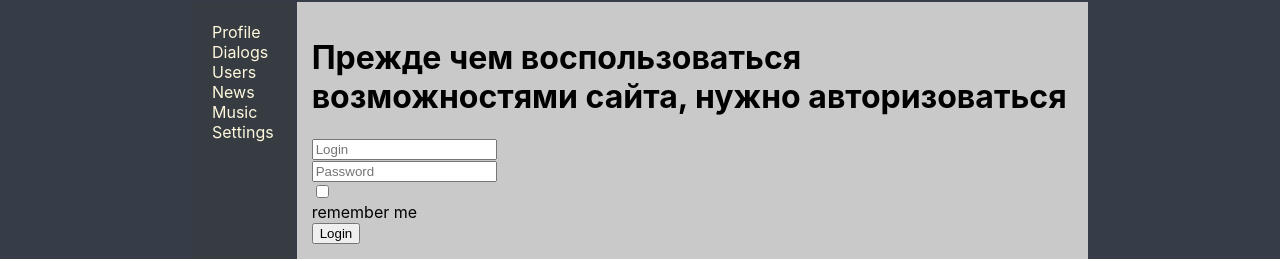
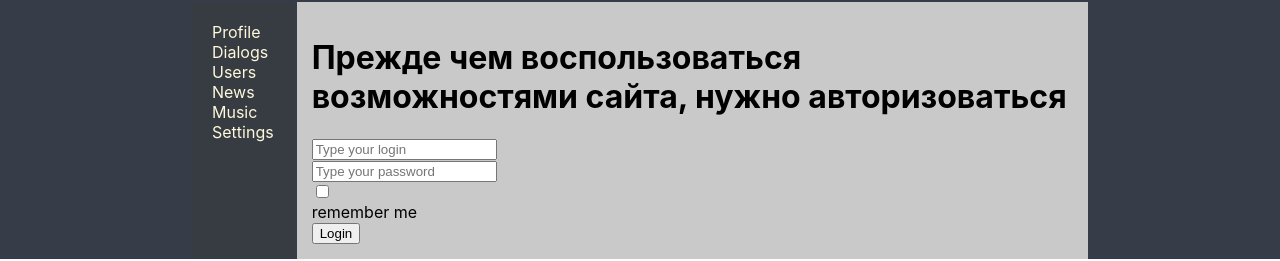
Before and after one commit to kintaB/react-projects, a React (Create React App) app: page /login in a window 1280 px wide. Shown: the part 61-322 px from the top of the page. Built offline with nearby package versions, Linux system fonts and the light colour scheme; no server answers.

Commit message:
rename repo, change placeholders

```diff
--- a/src/components/login/Login.jsx
+++ b/src/components/login/Login.jsx
@@ -9,7 +9,7 @@ const LoginForm = (props) => {
       <form onSubmit={props.handleSubmit}>
         <div>
           <Field
-            placeholder="Login"
+            placeholder="Type your login"
             name={"login"}
             validate={[requiredField]}
             component={Input}
@@ -17,7 +17,7 @@ const LoginForm = (props) => {
         </div>
         <div>
           <Field
-            placeholder="Password"
+            placeholder="Type your password"
             name={"password"}
             validate={[requiredField]}
             component={Input}
```
